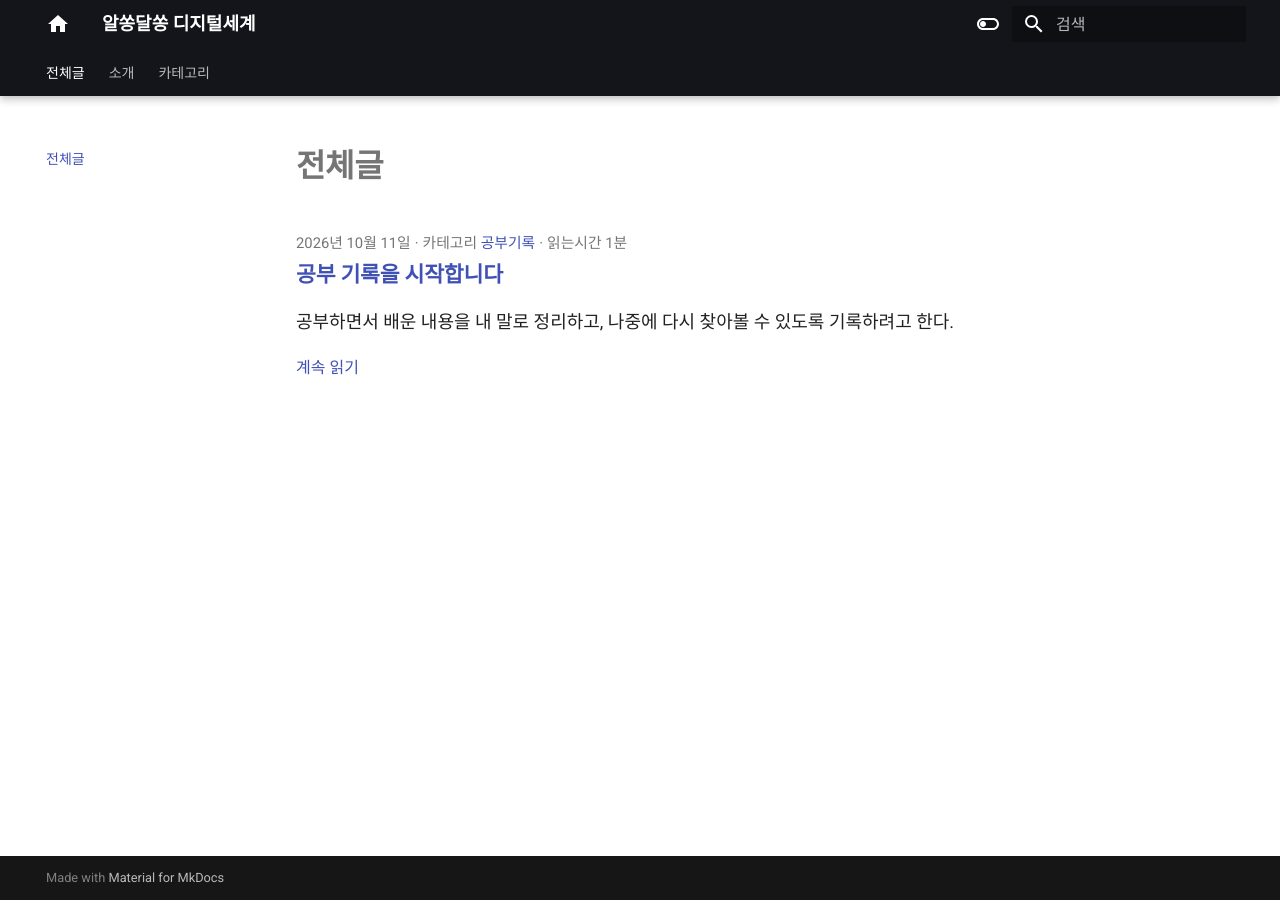
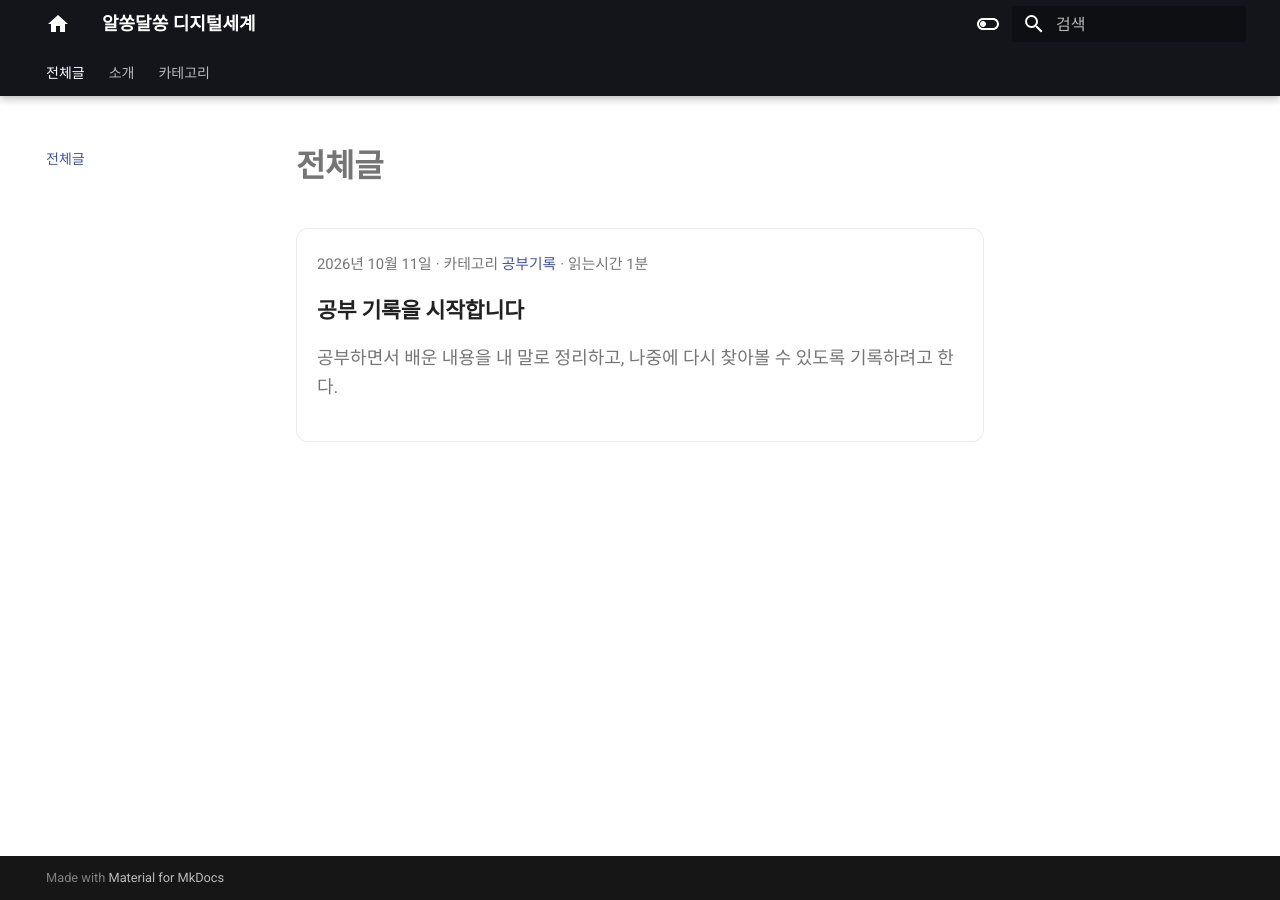
Before and after one commit to ahahit/ahahit.github.io, an MkDocs documentation site: the page built from docs/index.md, in a window 1280 px wide. Built offline with MkDocs 1.6.1 and Material for MkDocs 9.7.7, drawn with Linux system fonts in a browser that asks for light colours.

Commit message:
Update extra.css

```diff
--- a/docs/stylesheets/extra.css
+++ b/docs/stylesheets/extra.css
@@ -63,3 +63,40 @@ textarea {
   font-size: var(--blog-meta-size);
   line-height: 1.3;
 }
+
+/* 검은색 상단 메뉴 */
+.md-header,
+.md-tabs {
+  background-color: #121418;
+  color: #fff;
+}
+
+/* 글 목록 카드 */
+.md-post--excerpt {
+  padding: 1rem 1rem 1.1rem;
+  margin-bottom: 1.4rem;
+  border: 1px solid var(--md-default-fg-color--lightest);
+  border-radius: 12px;
+  background: var(--md-default-bg-color);
+}
+
+.md-post--excerpt .md-post__header {
+  margin-bottom: 0.75rem;
+}
+
+.md-post--excerpt .md-post__content h2 {
+  margin: 0 0 0.65rem;
+}
+
+.md-post--excerpt .md-post__content h2 a {
+  color: var(--md-default-fg-color);
+}
+
+.md-post--excerpt .md-post__content p {
+  color: var(--md-default-fg-color--light);
+}
+
+/* 제목을 눌러 글을 읽도록 구성 */
+.md-post--excerpt .md-post__action {
+  display: none;
+}
```
